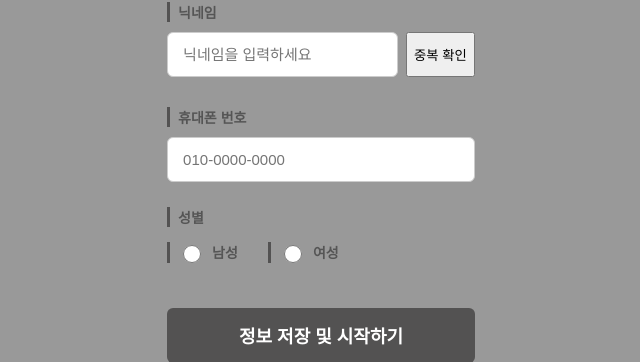
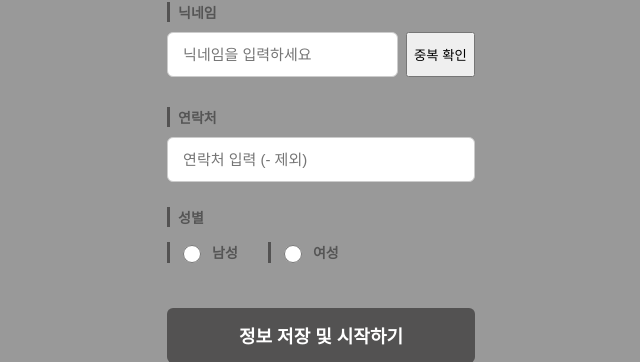
Before and after one commit to ANswer14/PaletteMe, a Django app: template accounts/templates/accounts/addSocialLogin.html in a window 1280 px wide. Shown: the part 278-640 px from the top of the page, without its empty margins (319-959 px from the left). Run offline with Django 5.2, Linux system fonts and the light colour scheme; the template is opened without the code that fills it, so the values that code supplies are empty.

Commit message:
FIX: 구글 소셜 회원가입 추가정보 연락처 placeholder 수정

```diff
--- a/accounts/templates/accounts/addSocialLogin.html
+++ b/accounts/templates/accounts/addSocialLogin.html
@@ -21,8 +21,8 @@
                 </div>
 
                 <div class="form-group">
-                    <label>휴대폰 번호</label>
-                    <input type="text" id="phone" name="phone" placeholder="010-0000-0000">
+                    <label>연락처</label>
+                    <input type="text" id="phone" name="phone" placeholder="연락처 입력 (- 제외)">
                 </div>
 
                 <div class="form-group">
```
